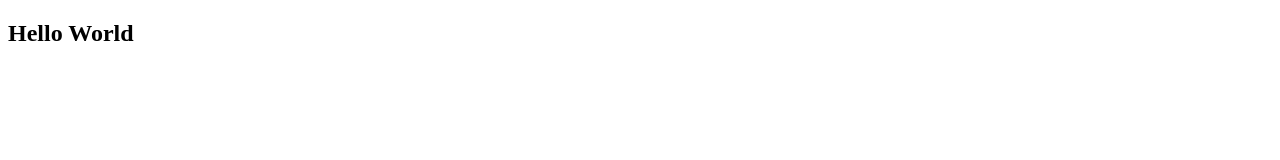
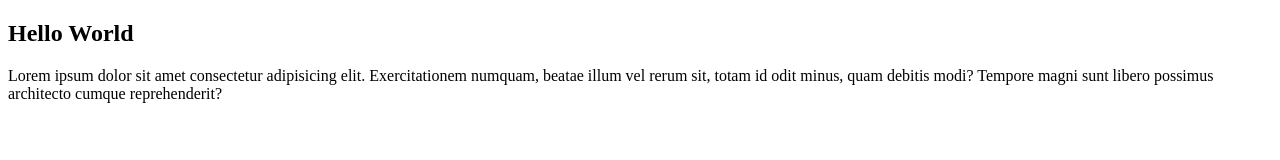
Before and after one commit to kristina-makalatia/Lesson1-js, a plain HTML site: page index.html in a window 1280 px wide. Drawn offline with Linux system fonts and the light colour scheme.

Commit message:
add description

```diff
--- a/index.html
+++ b/index.html
@@ -7,6 +7,7 @@
 </head>
 <body>
     <h2>Hello World</h2>
+    <p>Lorem ipsum dolor sit amet consectetur adipisicing elit. Exercitationem numquam, beatae illum vel rerum sit, totam id odit minus, quam debitis modi? Tempore magni sunt libero possimus architecto cumque reprehenderit?</p>
 
 
     <script src="./js/script.js"></script>
```
